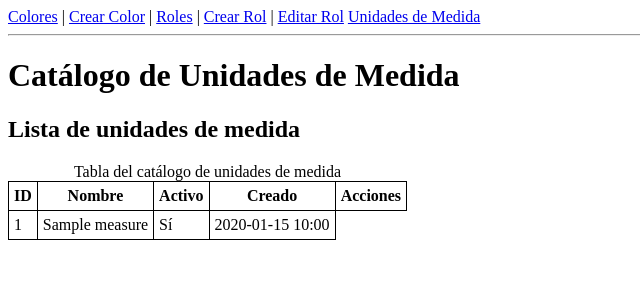
After one commit to furniture-store-utl/backend-furniture-store, a Flask app: template app/templates/unit_of_measures/list.html in a window 1280 px wide. The commit adds this page. Shown: the top 300 px of the page, without its empty margins (0-640 px from the left). Run offline with Flask 3, Linux system fonts and the light colour scheme; the template is opened without the code that fills it: values that come from a table or form of the project are taken from there, others are empty; tables that the repository leaves empty hold one stand-in row (values such as "Sample post"); parts of the project's set-up code (start-up, migrations or seed data) failed here and were passed over.

Commit message:
DCFS-54 Implementar metodo GET listar

```diff
--- a/app/__init__.py
+++ b/app/__init__.py
@@ -39,4 +39,7 @@ def create_app():
     from .catalogs.roles import roles_bp
     app.register_blueprint(roles_bp, url_prefix='/roles')
 
+    from .catalogs.unit_of_measures import unit_of_measures_bp
+    app.register_blueprint(unit_of_measures_bp, url_prefix='/unit-of-measures')
+
     return app
--- a/app/templates/base.html
+++ b/app/templates/base.html
@@ -12,6 +12,7 @@
         <a href="{{ url_for('roles.list_roles') }}">Roles</a> |
         <a href="{{ url_for('roles.create_role') }}">Crear Rol</a> |
         <a href="{{ url_for('roles.edit_role', id_role=1) }}">Editar Rol</a>
+        <a href="{{ url_for('unit_of_measures.list_unit_of_measures') }}">Unidades de Medida</a>
     </nav>
     <hr>
     <main>
--- /dev/null
+++ b/app/templates/unit_of_measures/list.html
@@ -0,0 +1,48 @@
+{% extends "base.html" %}
+
+{% block title %}Unidades de Medida - Furniture Store{% endblock %}
+
+{% block content %}
+<style>
+    .unit-of-measures-table {
+        border-collapse: collapse;
+    }
+
+    .unit-of-measures-table th,
+    .unit-of-measures-table td {
+        border: 1px solid #000;
+        padding: 5px;
+    }
+</style>
+<h1>Catálogo de Unidades de Medida</h1>
+
+
+
+<h2>Lista de unidades de medida</h2>
+{% if unit_of_measures %}
+<table class="unit-of-measures-table" aria-label="Tabla del catálogo de unidades de medida">
+    <caption>Tabla del catálogo de unidades de medida</caption>
+    <thead>
+        <tr>
+            <th scope="col">ID</th>
+            <th scope="col">Nombre</th>
+            <th scope="col">Activo</th>
+            <th scope="col">Creado</th>
+            <th scope="col">Acciones</th> </tr>
+    </thead>
+    <tbody>
+        {% for unit_of_measure in unit_of_measures %}
+        <tr>
+            <td>{{ unit_of_measure.id_unit_of_measure }}</td>
+            <td>{{ unit_of_measure.name }}</td>
+            <td>{{ "Sí" if unit_of_measure.active else "No" }}</td>
+            <td>{{ unit_of_measure.created_at.strftime('%Y-%m-%d %H:%M') if
+                unit_of_measure.created_at else 'N/A' }}</td>
+        </tr>
+        {% endfor %}
+    </tbody>
+</table>
+{% else %}
+<p>No hay unidades de medida registradas.</p>
+{% endif %}
+{% endblock %}
```
Also changed, not shown: app/catalogs/unit_of_measures/__init__.py (added, +11 -0 lines), app/catalogs/unit_of_measures/forms.py (added, +19 -0 lines), app/catalogs/unit_of_measures/routes.py (added, +27 -0 lines), app/catalogs/unit_of_measures/services.py (added, +24 -0 lines).
